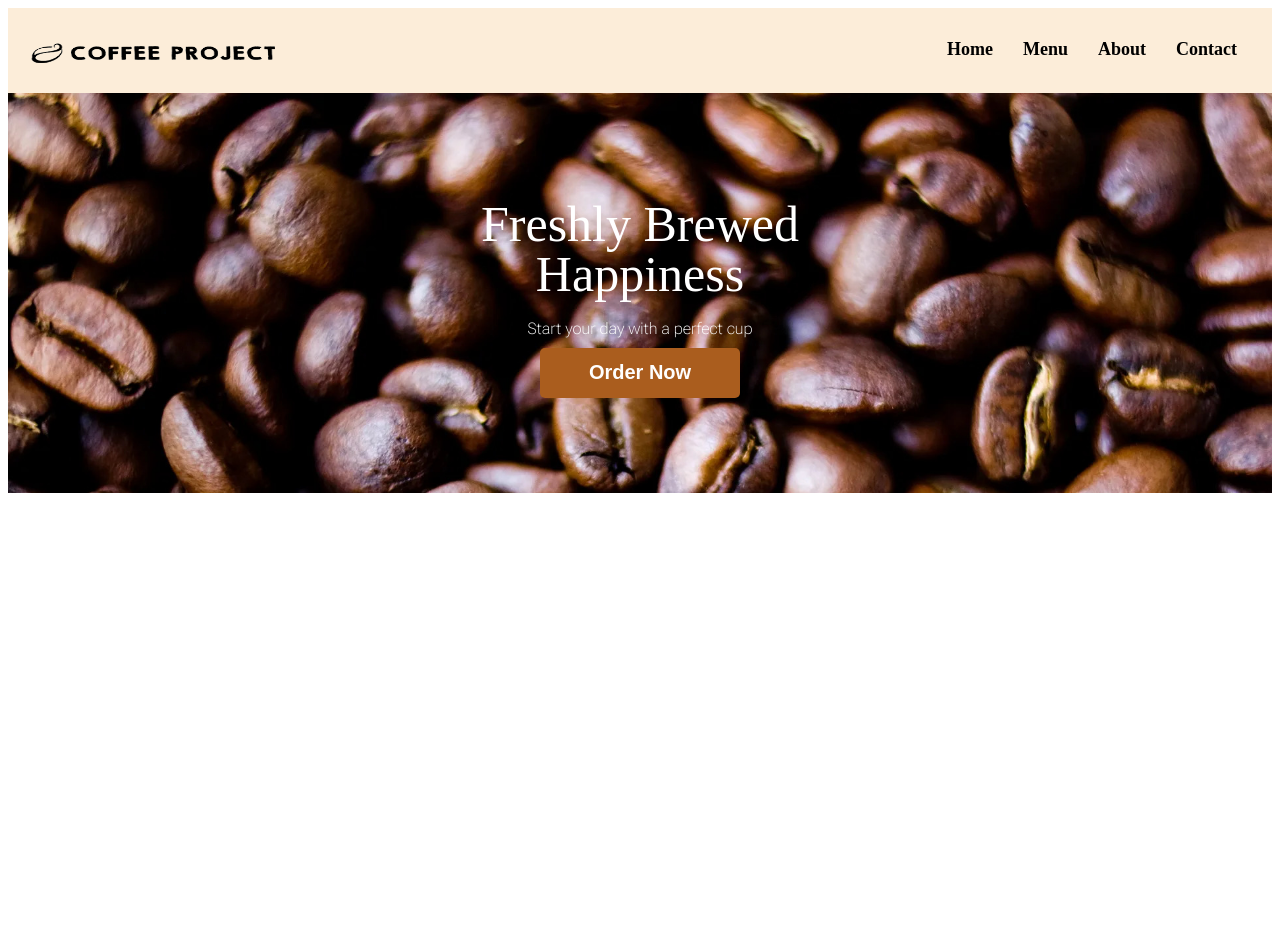
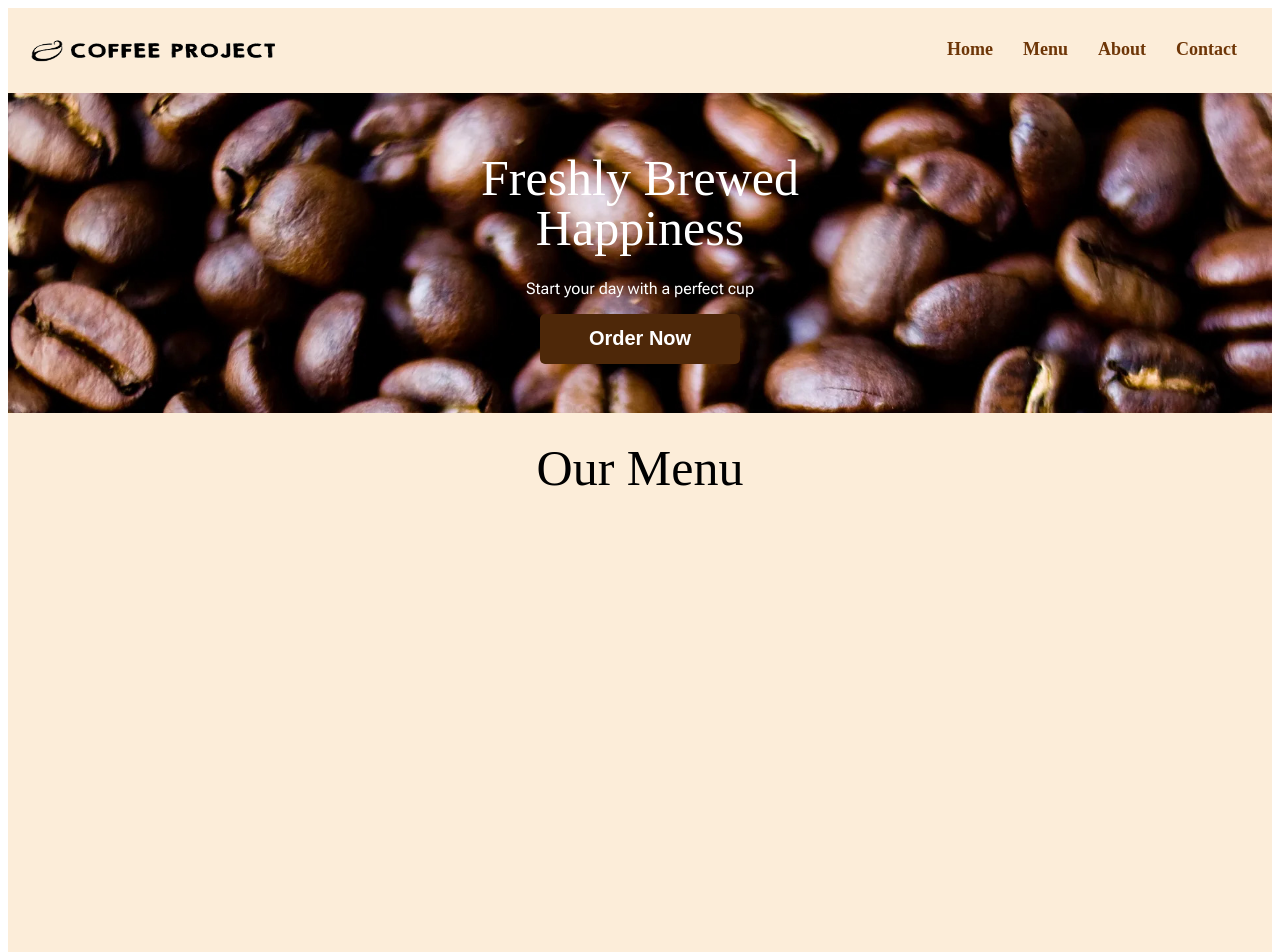
Before and after one commit to rvngbrl/Web_Dev_Practices, a plain HTML site: page Projects Exercise/coffee project/index.html in a window 1280 px wide. Shown: the top 952 px of the page. Before the commit the page ends 800 px from the top, so only its background shows below. Drawn offline with Linux system fonts and the light colour scheme; a web font is replaced by a local one.

Commit message:
chore: menu section

```diff
--- a/Projects Exercise/coffee project/index.html
+++ b/Projects Exercise/coffee project/index.html
@@ -12,7 +12,7 @@
   </head>
   <body>
     <header class ="coffee-header">
-         <img src="./assets/logo-coffeeproject.png" alt="coffee-project-img" height="80px" width="250px" class="logo-coffeeproject">
+         <img src="./assets/logo-coffeeproject.png" alt="coffee-project-img" height="85px" width="250px" class="logo-coffeeproject">
       <nav>
 
         <ul class="nav-bar">
@@ -31,13 +31,15 @@
                 <p  class="roboto-flex-regular">Start your day with a perfect cup</p>
                 <button class="btn order-now">Order Now</button>
             </div>
-<!-- <img src="./assets/background.jpg" alt="coffee-background"> -->
         </div>
-
-
     </section>
 
-    <section class="our-menu"></section>
+    <section class="our-menu">
+      <div class="the-menu">
+          <h1 class="dm-serif-text-regular">Our Menu</h1>
+
+      </div>
+    </section>
 
     <section class="about-us"></section>
 
--- a/Projects Exercise/coffee project/styles.css
+++ b/Projects Exercise/coffee project/styles.css
@@ -11,9 +11,7 @@
 .nav-bar {
     display: flex;
 }
-.logo-coffeeproject{
-    padding-top:5px;
-}
+
 li {
    list-style-type: none;
     margin: 5px;
@@ -22,20 +20,14 @@ li {
 }
 a{
     text-decoration: none;
-    color: black;
+    color: rgb(110, 54, 7);
+
     font-size: large;
     font-weight: 700;
 }
-.fresh-brewed{
-    display: flex;
-    justify-content: center;
-    flex-direction: column;
-    align-items: center;
-    height: 50vh;
-        color: white;
-}
 
-.fresh-brewed h1, .fresh-brewed p{
+
+.fresh-brewed h1, .fresh-brewed p .the-menu h1{
     margin: 0;
     padding: 10px;
 
@@ -54,8 +46,9 @@ a{
 .roboto-flex-regular {
   font-family: "Roboto Flex", sans-serif;
   font-optical-sizing: auto;
-  font-weight: 100;
+  font-weight: 400;
   font-style: normal;
+
   font-variation-settings:
     "slnt" 0,
     "wdth" 100,
@@ -71,7 +64,7 @@ a{
 }
 
 .order-now{
-    background-color: rgb(170, 93, 30);
+    background-color: rgb(78, 40, 9);
     border-radius: 5px;
     border: none;
     height: 50px;
@@ -85,6 +78,30 @@ a{
 .bg-image {
    background-image: url(./assets/background.jpg);
    background-size: cover;
-   height: 50vh;
+   height: 40vh;
 
 }
+.fresh-brewed{
+    display: flex;
+    justify-content: center;
+    flex-direction: column;
+    align-items: center;
+    height: 40vh;
+        color: white;
+}
+
+.the-menu {
+      background-color: rgb(252, 237, 217);
+      margin: 0px;
+      height: 100vh;
+      display: flex;
+
+    flex-direction: column;
+    align-items: center;
+
+}
+
+.the-menu h1{
+    padding: 30px;
+      margin: 0px;
+}
```
